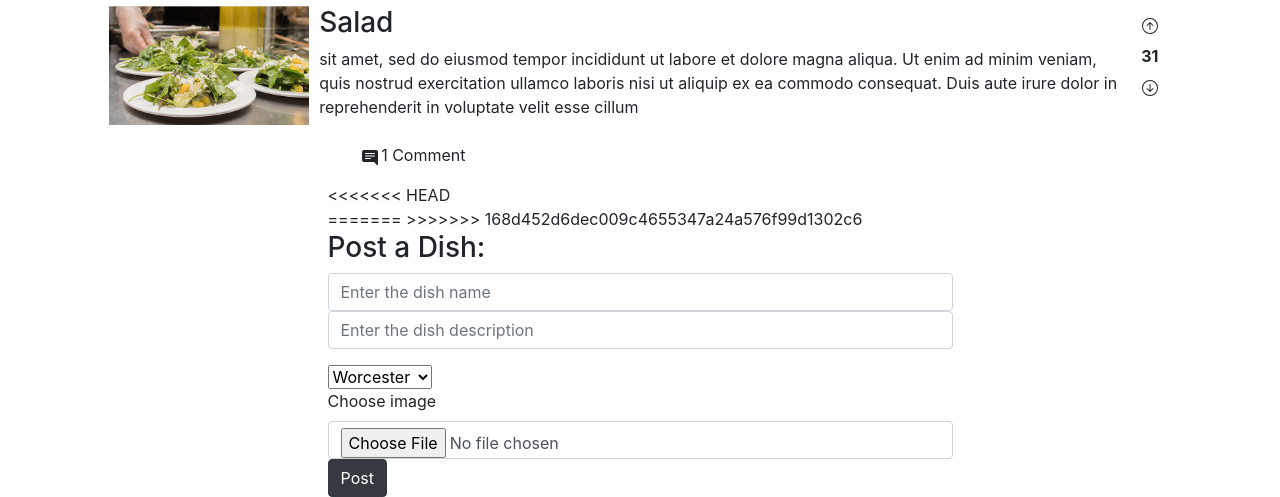
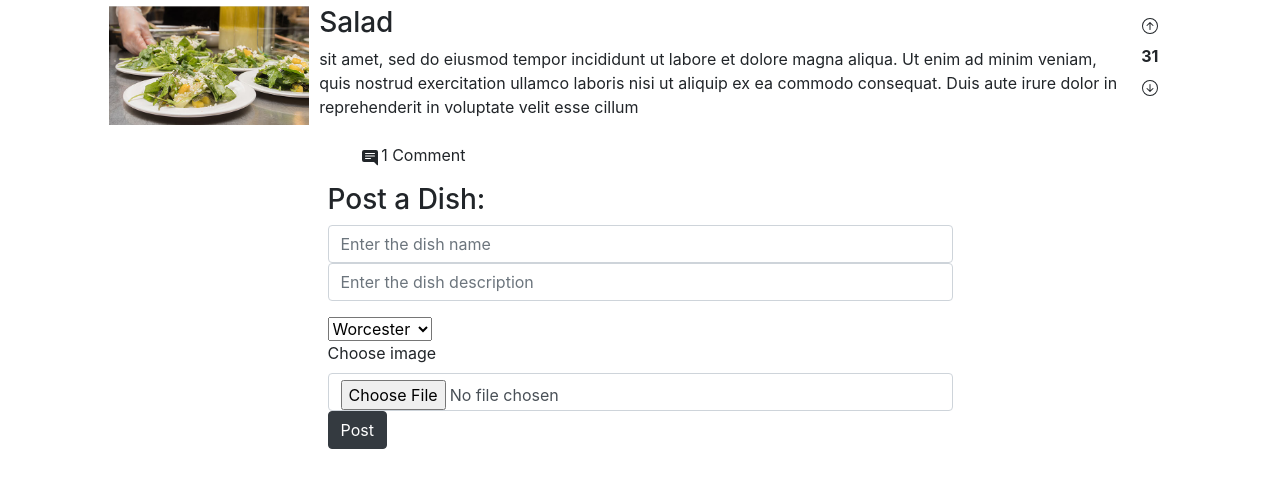
Before and after one commit to JackShew/cs326-final-delta, a website: page public/index.html in a window 1280 px wide. Shown: the part 1064-1561 px from the top of the page. After the commit the page ends 1513 px from the top, so only its background shows below. Drawn offline with nearby package versions, Linux system fonts and the light colour scheme.

Commit message:
Merge conflicts

```diff
--- a/public/index.html
+++ b/public/index.html
@@ -290,12 +290,8 @@
         <div class="row">
             <div class="col"></div>
             <div class="col-6">
-<<<<<<< HEAD
-                <form > <!--action = "http://localhost:5000/dish" method="POST"-->
-=======
                 <!-- <form action = "http://localhost:5000/dish" method="POST"> -->
                     <form>
->>>>>>> 168d452d6dec009c4655347a24a576f99d1302c6
                     <div class="form-group">
                         <h3>Post a Dish:</h3>
                         <input type="text" id="postTitle" name="title" class="form-control" placeholder="Enter the dish name">
```
